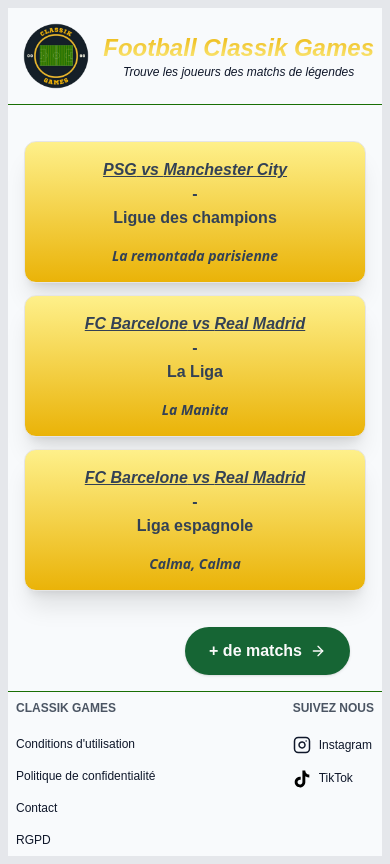
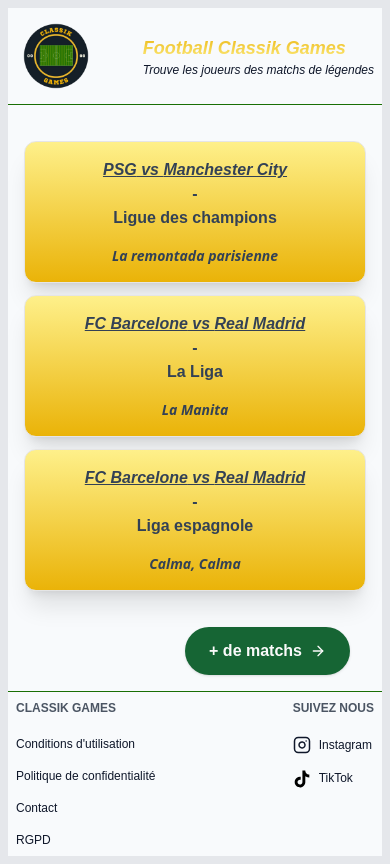
Before and after one commit to babbbass/Classik-Games, a Next.js app: page / in a window 390 px wide. Built offline with nearby package versions, Linux system fonts and the light colour scheme.

Commit message:
change header footer

```diff
--- a/components/Footer.tsx
+++ b/components/Footer.tsx
@@ -4,7 +4,8 @@ import Link from "next/link"
 
 export function Footer() {
   return (
-    <div className='min-h-20 w-full border-t md:w-3/4 mx-auto border-grass p-2 text-slate-900 bg-slate-50 flex items-start justify-between'>
+    <footer className='min-h-20 w-full border-t md:w-3/4 mx-auto border-grass p-2 text-slate-900 bg-slate-50'>
+      <div className='flex items-start justify-between max-w-7xl w-full mx-auto h-full'>
         <div className='flex flex-col gap-2'>
           <h4 className='uppercase mb-3 text-gray-600 text-xs font-bold'>
             Classik Games
@@ -55,5 +56,6 @@ export function Footer() {
           </ul>
         </div>
       </div>
+    </footer>
   )
 }
--- a/components/Header.tsx
+++ b/components/Header.tsx
@@ -3,12 +3,19 @@ import Image from "next/image"
 
 export function Header() {
   return (
-    <div className='flex items-center justify-between w-full border-b md:w-3/4 mx-auto border-grass p-2 text-slate-900 text-center bg-slate-50'>
+    <>
+      <header className='w-full border-b md:w-3/4 mx-auto border-grass p-2 text-slate-900 bg-slate-50'>
+        <div className='flex items-center max-w-7xl justify-between gap-2'>
           <Link href='/'>
-        <Image src={`/classik-games.png`} alt='logo' width={80} height={80} />
+            <Image
+              src={`/classik-games.png`}
+              alt='logo'
+              width={80}
+              height={80}
+            />
           </Link>
           <Link href='/'>
-        <p className='text-2xl font-extrabold italic text-transparent bg-clip-text bg-gradient-to-t from-yellow-200 to-yellow-500'>
+            <p className='text-lg md:text-2xl font-extrabold italic text-transparent bg-clip-text bg-gradient-to-t from-yellow-200 to-yellow-500'>
               Football Classik Games
             </p>
             <p className='text-xs italic'>
@@ -16,5 +23,7 @@ export function Header() {
             </p>
           </Link>
         </div>
+      </header>
+    </>
   )
 }
```
Lines whose indentation alone changed are shown as unchanged.
